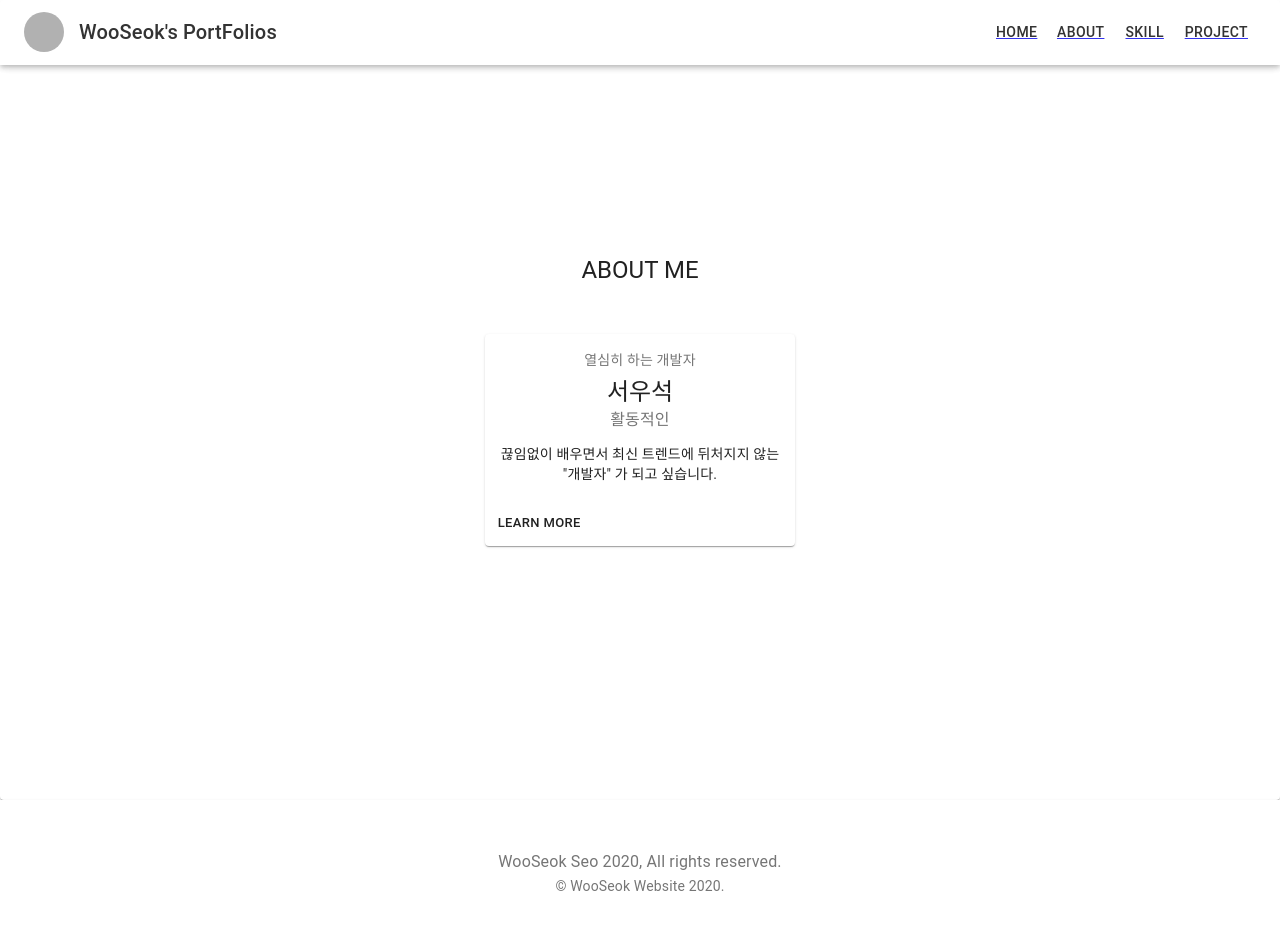
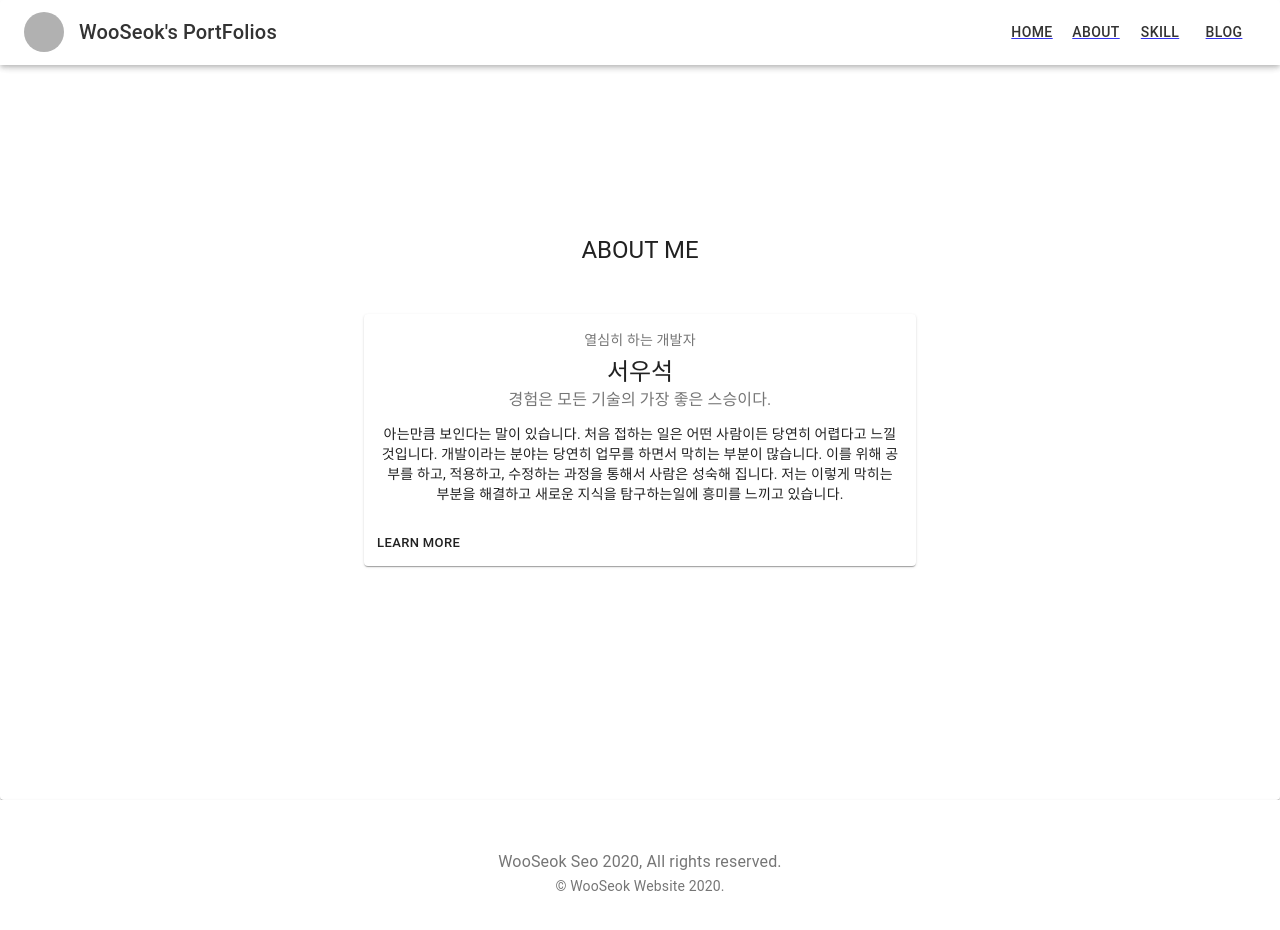
Before and after one commit to wooseok1223/portfolios, a React (Create React App) app in the folder client/: page /about in a window 1280 px wide. Shown: the top 930 px of the page. Built offline with nearby package versions, Linux system fonts and the light colour scheme; grey boxes are pictures that could not be loaded.

Commit message:
fix : modify

```diff
--- a/client/src/contents/Header.js
+++ b/client/src/contents/Header.js
@@ -40,23 +40,26 @@ export default function ResponsiveAppBar(props) {
                     </Typography>
                         <Button>
                             <Link to='/'>
-                                <p className='link' style={{color: '#000000'}}>home</p>
+                                <p className='link' style={{color: '#000000'}}>Home</p>
                             </Link>
                         </Button>
                         <Button>
                             <Link to='/about'>
-                                <p className='link' style={{color: '#000000'}}>about</p>
+                                <p className='link' style={{color: '#000000'}}>About</p>
                             </Link>
                         </Button>
                         <Button>
                             <Link to='/skill'>
-                                <p className='link' style={{color: '#000000'}}>skill</p>
+                                <p className='link' style={{color: '#000000'}}>Skill</p>
                             </Link>
                         </Button>
                         <Button href="#text-buttons">
-                            <Link to='/project'>
-                                <p className='link' style={{color: '#000000'}}>project</p>
-                            </Link>
+                            <a href='https://sws1223.tistory.com/'>
+                                <p className='link' style={{color: '#000000'}}>Blog</p>
+                            </a>
+                            {/*<Link to='https://sws1223.tistory.com/'>*/}
+                            {/*    <p className='link' style={{color: '#000000'}}>Blog</p>*/}
+                            {/*</Link>*/}
                         </Button>
                 </Toolbar>
             </AppBar>
--- a/client/src/function/Card.js
+++ b/client/src/function/Card.js
@@ -46,12 +46,10 @@ export default function SimpleCard({moreViewFlag, callbackFunction}) {
                     서우석
                 </Typography>
                 <Typography className={classes.pos} color="textSecondary">
-                    활동적인
+                    경험은 모든 기술의 가장 좋은 스승이다.
                 </Typography>
                 <Typography variant="body2" component="p">
-                    끊임없이 배우면서 최신 트렌드에 뒤처지지 않는
-                    <br/>
-                    {'"개발자"'} 가 되고 싶습니다.
+                    아는만큼 보인다는 말이 있습니다. 처음 접하는 일은 어떤 사람이든 당연히 어렵다고 느낄것입니다. 개발이라는 분야는 당연히 업무를 하면서 막히는 부분이 많습니다. 이를 위해 공부를 하고, 적용하고, 수정하는 과정을 통해서 사람은 성숙해 집니다. 저는 이렇게 막히는 부분을 해결하고 새로운 지식을 탐구하는일에 흥미를 느끼고 있습니다.
                 </Typography>
             </CardContent>
             <CardActions>
```
